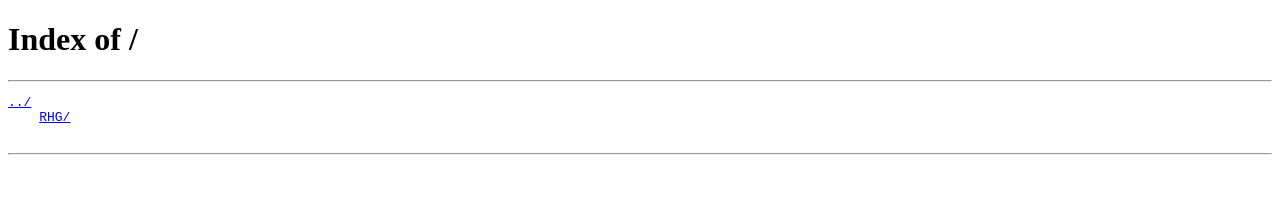
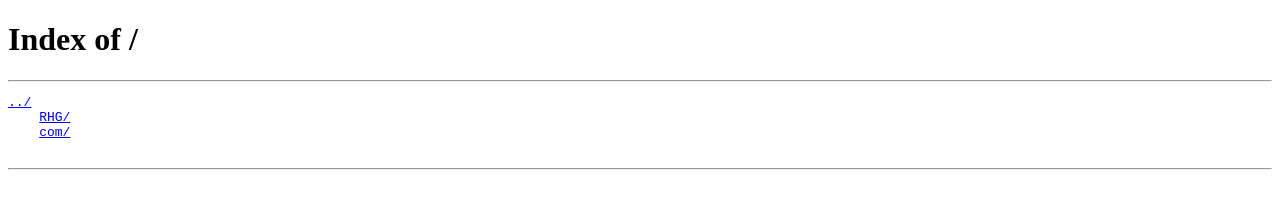
Before and after one commit to rhghunter/RHG-all-repositories, a plain HTML site: page index.html in a window 1280 px wide. Drawn offline with Linux system fonts and the light colour scheme.

Commit message:
Update index.html

```diff
--- a/index.html
+++ b/index.html
@@ -8,6 +8,7 @@
         <hr>
         <pre><a href="../">../</a>
     <a href="RHG/">RHG/</a>
+    <a href="com/">com/</a>
     </pre>
     <hr>
     </body>
```
